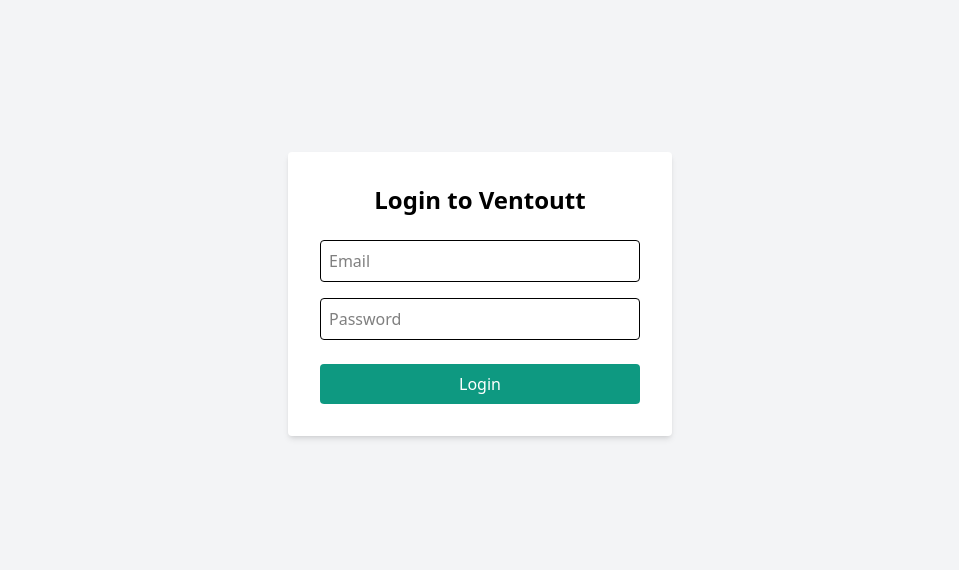
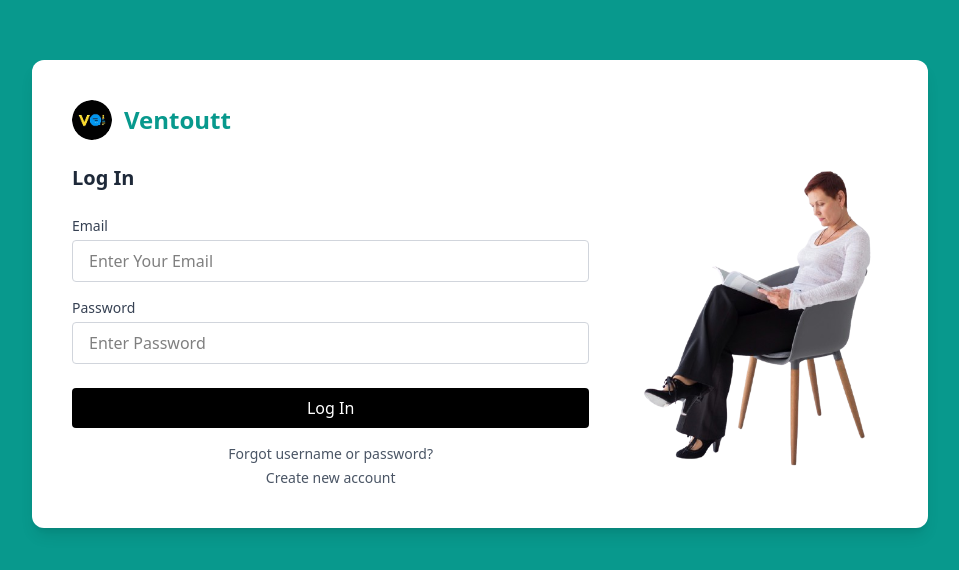
Before and after one commit to Abhinavsaini121/Harshseth, a React (Vite) app: page / in a window 1280 px wide. Shown: the part 106-676 px from the top of the page, without its empty margins (160-1119 px from the left). Built offline with nearby package versions, Linux system fonts and the light colour scheme.

Commit message:
lgoin ui change

```diff
--- a/src/pages/Login.jsx
+++ b/src/pages/Login.jsx
@@ -1,35 +1,72 @@
-import React from 'react';
-import { useNavigate } from 'react-router-dom';
+import React from "react";
+import { useNavigate } from "react-router-dom";
+import logo from "../assets/logo.png";
+import lady from "../assets/lady.png";
 
 const Login = () => {
   const navigate = useNavigate();
 
   const handleLogin = () => {
-    // 👉 Perform actual login validation/API call here
-    // If login is successful:
-    navigate('/dashboard');
+    // 👉 Here you can add actual API/auth logic
+    navigate("/dashboard"); // ✅ Navigate to dashboard after successful login
   };
 
   return (
-    <div className="min-h-screen flex items-center justify-center bg-gray-100">
-      <div className="bg-white p-8 rounded shadow-md w-96">
-        <h2 className="text-2xl font-semibold mb-6 text-center">Login to Ventoutt</h2>
+    <div className="min-h-screen flex items-center justify-center bg-[#08998D] px-4">
+      <div className="bg-white w-full max-w-4xl rounded-xl shadow-lg flex overflow-hidden relative">
+        {/* Left Side: Form */}
+        <div className="w-full md:w-2/3 p-8 md:p-10">
+          {/* Logo and Title */}
+          <div className="flex items-center space-x-3 mb-6">
+            <img src={logo} alt="Ventoutt Logo" className="w-10 h-10 rounded-full" />
+            <h1 className="text-2xl font-bold text-[#08998D]">Ventoutt</h1>
+          </div>
+
+          <h2 className="text-xl font-semibold mb-6 text-gray-800">Log In</h2>
+
+          {/* Email Input */}
+          <div className="mb-4">
+            <label className="block text-sm font-medium text-gray-700 mb-1">Email</label>
             <input
-          type="text"
-          placeholder="Email"
-          className="w-full p-2 mb-4 border rounded"
+              type="email"
+              placeholder="Enter Your Email"
+              className="w-full border border-gray-300 rounded px-4 py-2 focus:outline-none focus:ring-2 focus:ring-[#08998D]"
             />
+          </div>
+
+          {/* Password Input */}
+          <div className="mb-6">
+            <label className="block text-sm font-medium text-gray-700 mb-1">Password</label>
             <input
               type="password"
-          placeholder="Password"
-          className="w-full p-2 mb-6 border rounded"
+              placeholder="Enter Password"
+              className="w-full border border-gray-300 rounded px-4 py-2 focus:outline-none focus:ring-2 focus:ring-[#08998D]"
             />
+          </div>
+
+          {/* Login Button */}
           <button
             onClick={handleLogin}
-          className="w-full bg-[#0E9981] text-white py-2 rounded hover:bg-[#0c826f] transition"
+            className="bg-black text-white w-full py-2 rounded hover:bg-gray-800 transition"
           >
-          Login
+            Log In
           </button>
+
+          {/* Footer Links */}
+          <div className="text-sm text-center mt-4 text-gray-600">
+            <p className="hover:underline cursor-pointer mb-1">Forgot username or password?</p>
+            <p className="hover:underline cursor-pointer">Create new account</p>
+          </div>
+        </div>
+
+        {/* Right Side: Image */}
+        <div className="hidden md:block w-1/3 bg-transparent relative">
+          <img
+            src={lady}
+            alt="lady"
+            className="absolute bottom-0 right-0 h-[90%] object-contain"
+          />
+        </div>
       </div>
     </div>
   );
```
Also changed, not shown: src/assets/lady.png (added). Lines whose indentation alone changed are shown as unchanged.
